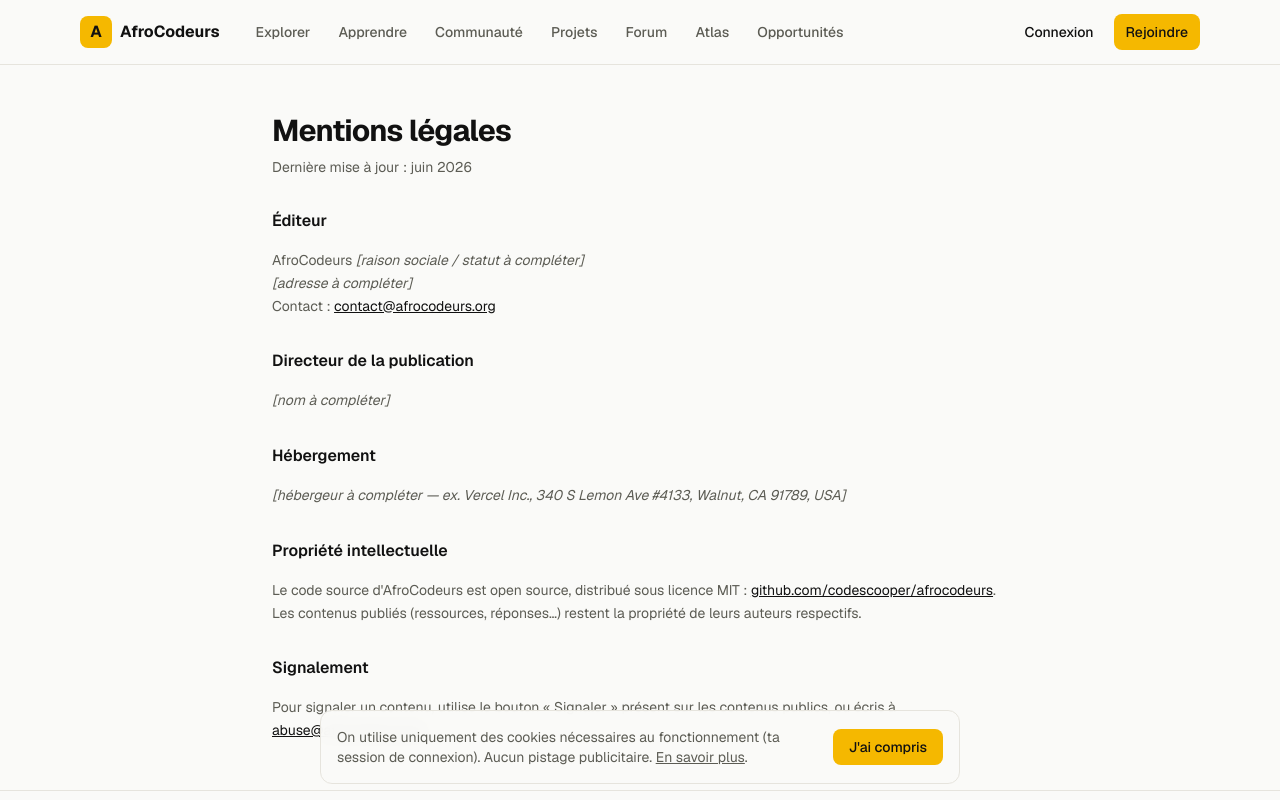
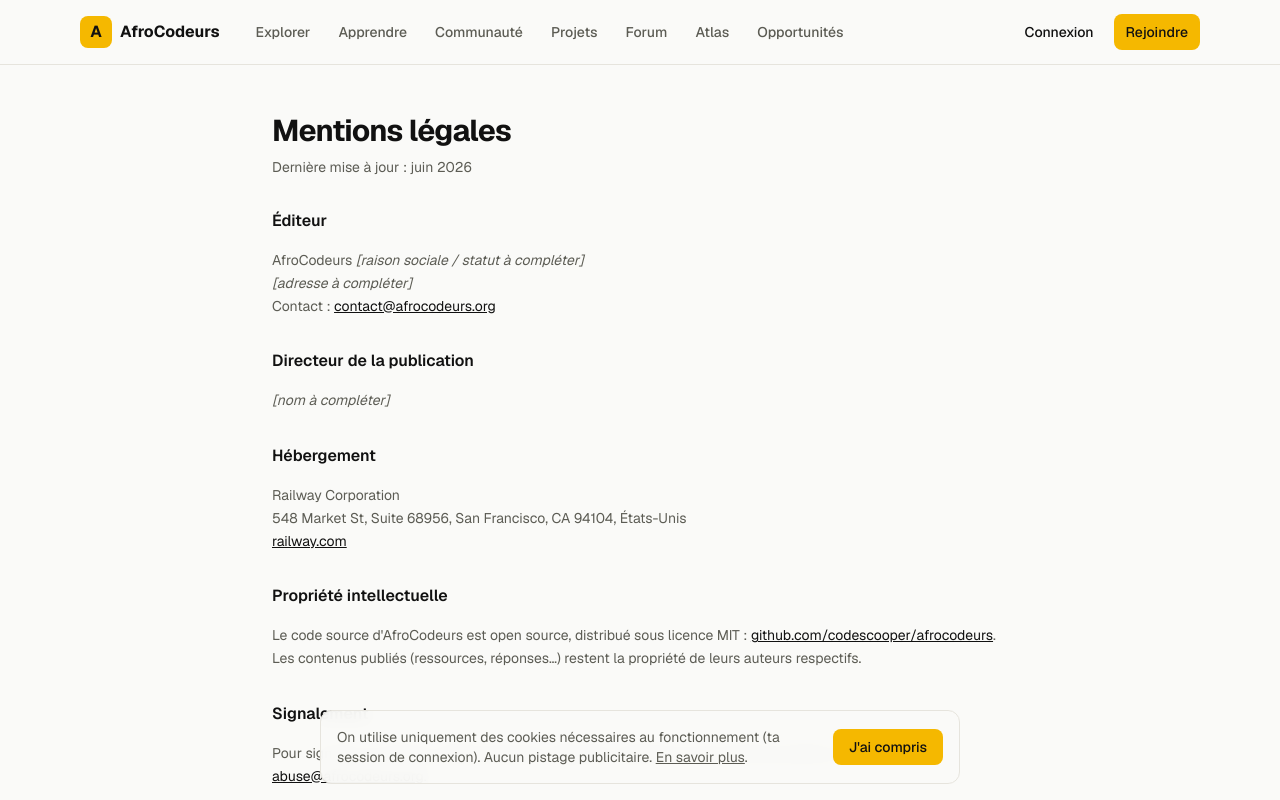
Before and after one commit to codescooper/afrocodeurs, a Next.js app: page /mentions-legales in a window 1280 px wide. Shown: the top 800 px of the page. Built offline with nearby package versions, Linux system fonts and the light colour scheme; no server answers.

Commit message:
chore(release): actualise la préparation au lancement

```diff
--- a/app/(public)/mentions-legales/page.tsx
+++ b/app/(public)/mentions-legales/page.tsx
@@ -22,8 +22,13 @@
 
       <h2>Hébergement</h2>
       <p>
-        <em>[hébergeur à compléter — ex. Vercel Inc., 340 S Lemon Ave #4133,
-        Walnut, CA 91789, USA]</em>
+        Railway Corporation
+        <br />
+        548 Market St, Suite 68956, San Francisco, CA 94104, États-Unis
+        <br />
+        <a href="https://railway.com" target="_blank" rel="noreferrer">
+          railway.com
+        </a>
       </p>
 
       <h2>Propriété intellectuelle</h2>
--- a/next.config.ts
+++ b/next.config.ts
@@ -12,5 +12,9 @@
   project: process.env.SENTRY_PROJECT,
   authToken: process.env.SENTRY_AUTH_TOKEN,
   silent: !process.env.CI,
-  disableLogger: true,
+  webpack: {
+    treeshake: {
+      removeDebugLogging: true,
+    },
+  },
 });
```
Also changed, not shown: 2 other files (tests, documents, lock files or other folders).
